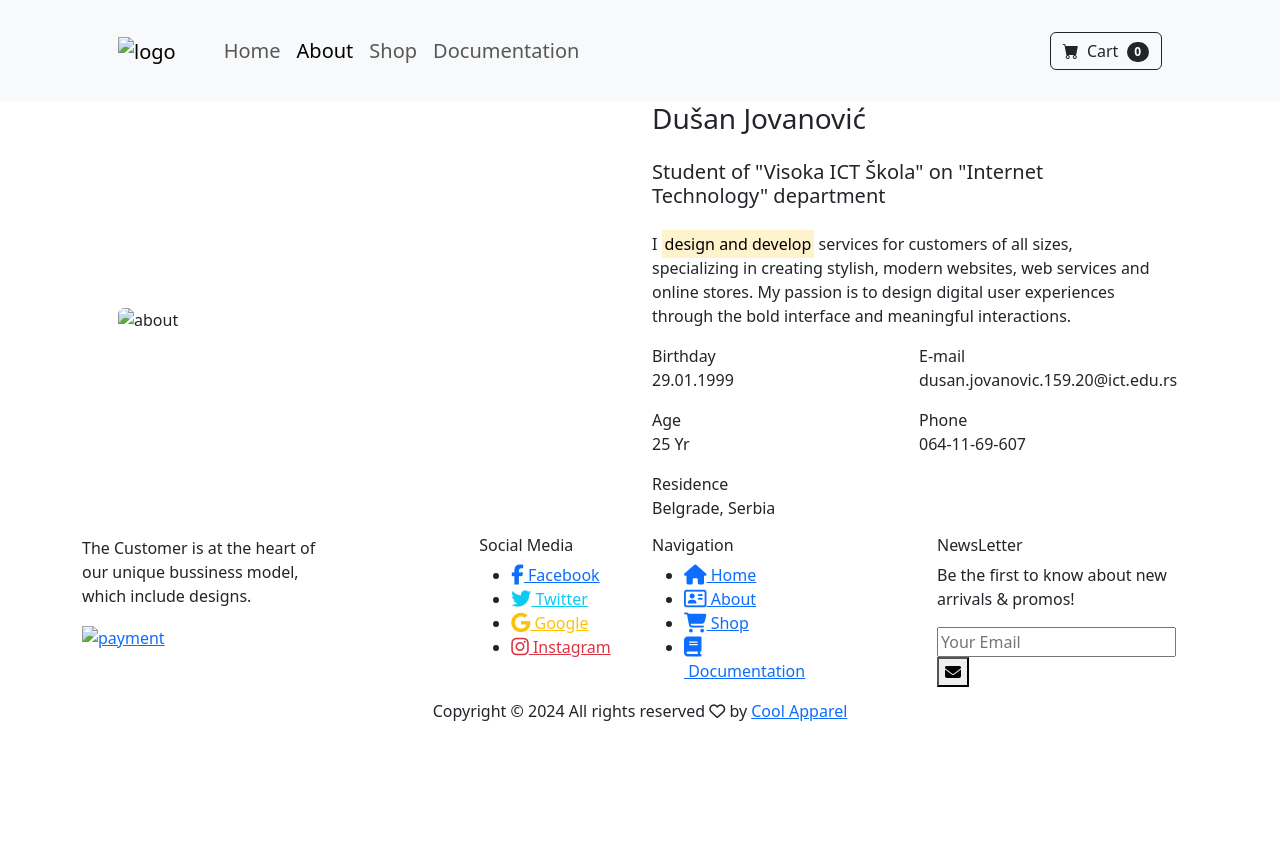
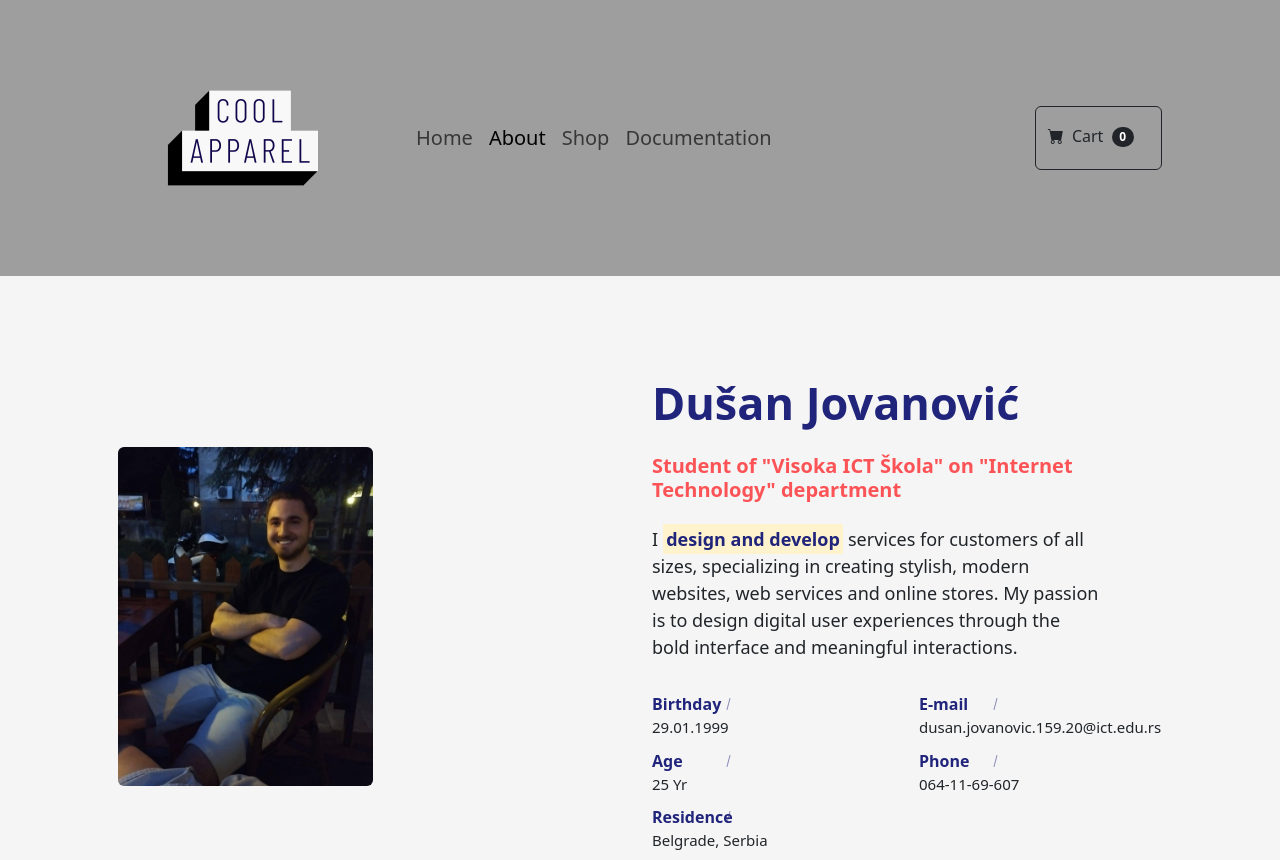
Before and after one commit to palaq-dev/project3, a plain HTML site: page about.html in a window 1280 px wide. Shown: the top 860 px of the page. Before the commit the page ends 800 px from the top, so only its background shows below. Drawn offline with nearby package versions, Linux system fonts and the light colour scheme; the site is published under a folder, as on GitHub Pages, so addresses that start at the root find nothing; files whose address does not match are found by name.

Commit message:
Ispravka

```diff
--- a/about.html
+++ b/about.html
@@ -9,7 +9,7 @@
     <meta name="viewport" content="width=device-width, initial-scale=1.0" />
     <meta name="keywords" content="cool apparel, design, t-shirt, mug, pillow, cloth, bath mat" />
     <meta name="author" content="Dušan Jovanović" />
-    <link rel="stylesheet" href="/assets/css/styles.css" type="text/css" />
+    <link rel="stylesheet" href="assets/css/styles.css" type="text/css" />
     <link rel="icon" type="image/x-icon" href="assets/images/logo-icon.ico" />
     <link rel="stylesheet" href="assets/bootstrap/css/bootstrap.min.css" />
     <link rel="stylesheet" href="https://cdn.jsdelivr.net/npm/bootstrap-icons@1.3.0/font/bootstrap-icons.css" />
@@ -22,7 +22,7 @@
     </div>
     <nav class="navbar navbar-expand-lg navbar-light bg-light">
         <div class="container px-4 px-lg-5">
-            <a class="navbar-brand" href="index.html"><img id="logo" src="/assets/images/logo.png" alt="logo" /></a>
+            <a class="navbar-brand" href="index.html"><img id="logo" src="assets/images/logo.png" alt="logo" /></a>
             <button class="navbar-toggler" type="button" data-bs-toggle="collapse"
                 data-bs-target="#navbarSupportedContent" aria-controls="navbarSupportedContent" aria-expanded="false"
                 aria-label="Toggle navigation"><span class="navbar-toggler-icon"></span></button>
@@ -86,7 +86,7 @@
                     </div>
                     <div class="col-lg-6">
                         <div class="about-avatar">
-                            <img src="/assets/images/about.jpg" class="w-50 rounded-2" alt="about" />
+                            <img src="assets/images/about.jpg" class="w-50 rounded-2" alt="about" />
                         </div>
                     </div>
                 </div>
@@ -99,7 +99,7 @@
                 <div class="col-lg-3 col-md-6 col-sm-6">
                     <div class="footer-about">
                         <p>The Customer is at the heart of our unique bussiness model, which include designs.</p>
-                        <a href="#"><img src="/assets/images/payment.png" alt="payment" /></a>
+                        <a href="#"><img src="assets/images/payment.png" alt="payment" /></a>
                     </div>
                 </div>
                 <div class="col-lg-2 offset-lg-1 col-md-3 col-sm-6  d-flex justify-content-center">
```
